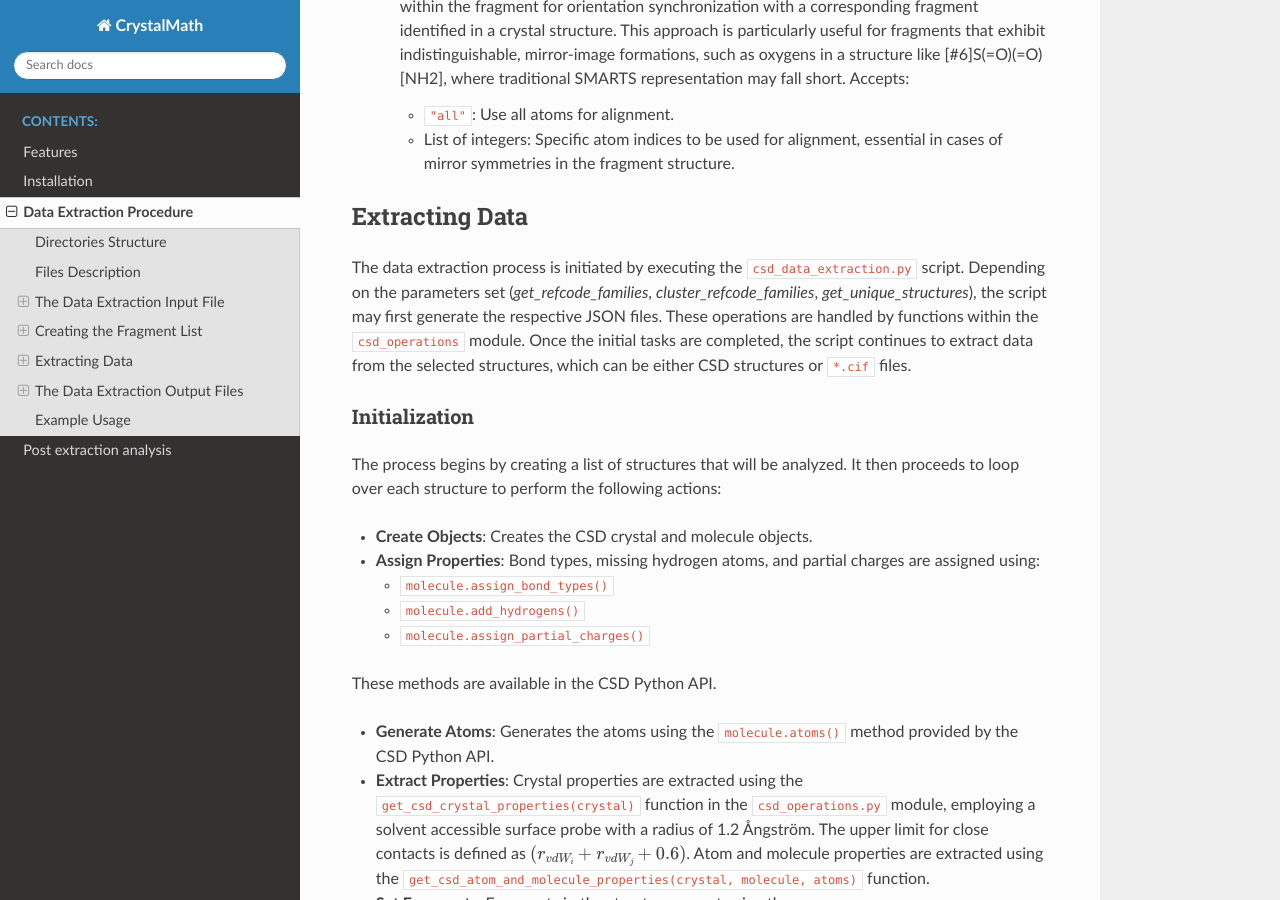
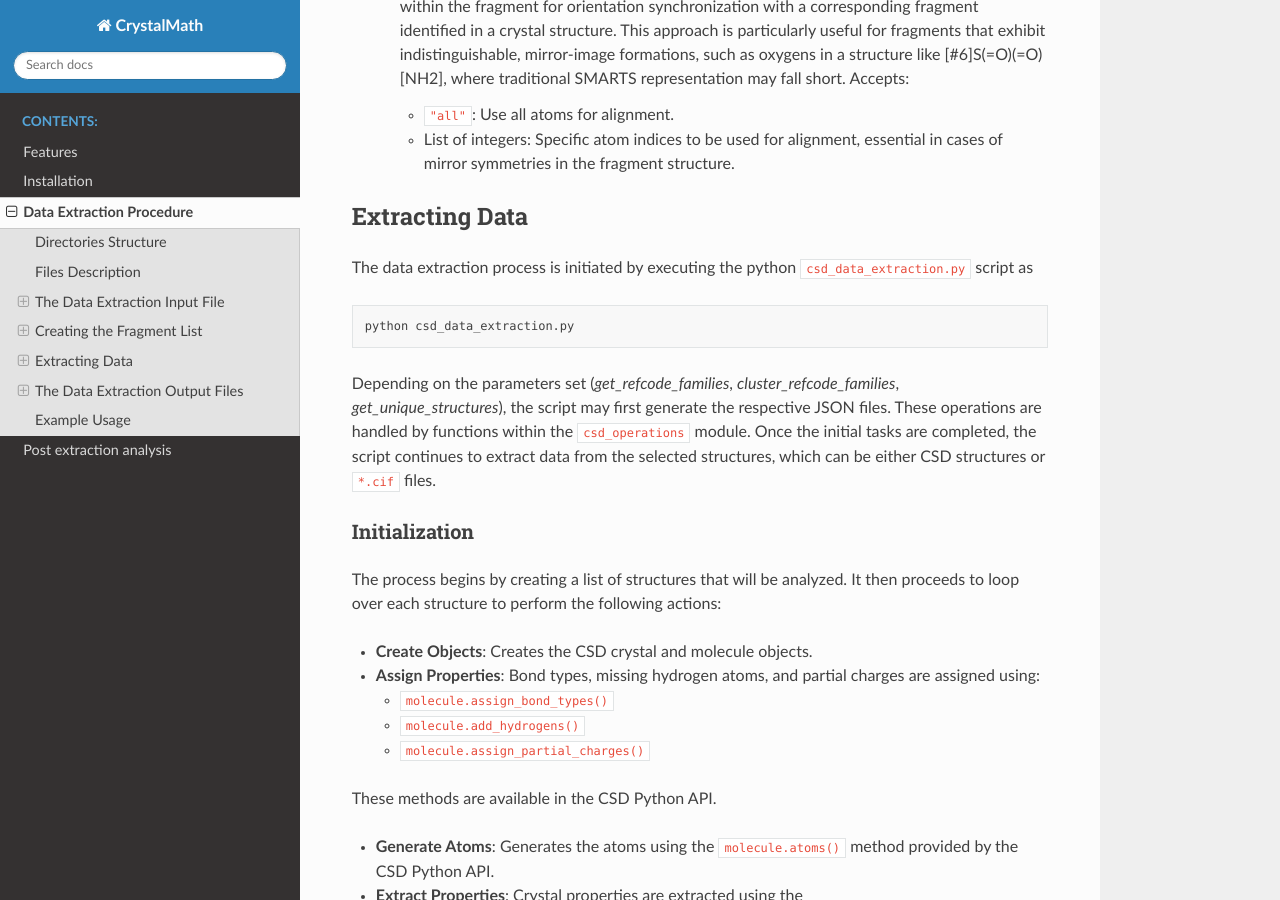
Before and after one commit to nigalanakis/Crystal_Math, a Sphinx documentation site: the page built from docs/source/procedure.rst, in a window 1280 px wide and 900 px high, scrolled down 5361 px. Built offline with Sphinx 7.4.7 and the Read the Docs theme 2.0.0, drawn with Linux system fonts in a browser that asks for light colours.

Commit message:
Update procedure.rst

```diff
--- a/docs/source/procedure.rst
+++ b/docs/source/procedure.rst
@@ -212,7 +212,13 @@
 
 Extracting Data
 ---------------
-The data extraction process is initiated by executing the ``csd_data_extraction.py`` script. Depending on the parameters set (`get_refcode_families`, `cluster_refcode_families`, `get_unique_structures`), the script may first generate the respective JSON files. These operations are handled by functions within the ``csd_operations`` module. Once the initial tasks are completed, the script continues to extract data from the selected structures, which can be either CSD structures or ``*.cif`` files.
+The data extraction process is initiated by executing the python ``csd_data_extraction.py`` script as
+
+.. code-block:: text
+
+	python csd_data_extraction.py
+
+Depending on the parameters set (`get_refcode_families`, `cluster_refcode_families`, `get_unique_structures`), the script may first generate the respective JSON files. These operations are handled by functions within the ``csd_operations`` module. Once the initial tasks are completed, the script continues to extract data from the selected structures, which can be either CSD structures or ``*.cif`` files.
 
 Initialization
 ^^^^^^^^^^^^^^
```
